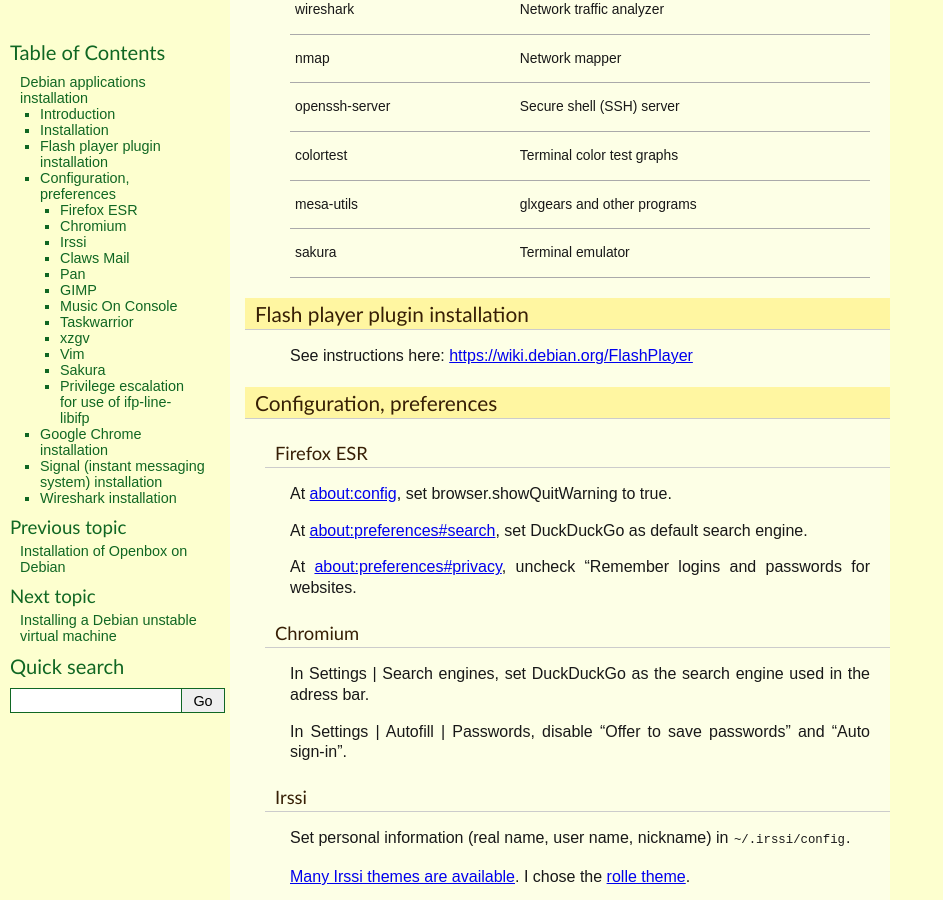
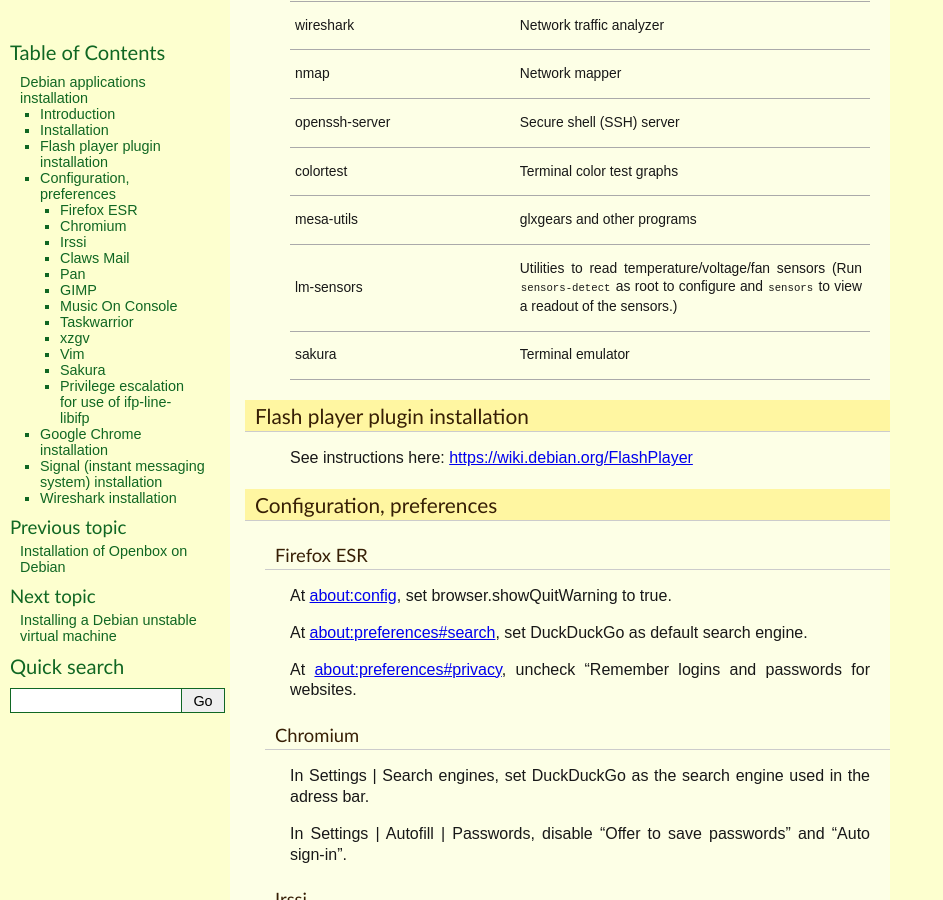
Before and after one commit to thierr26/thierr26_personal_notes_sphinx_sources, a Sphinx documentation site: the page built from source/debian_apps_install.rst, in a window 1280 px wide and 900 px high, scrolled down 5079 px. Shown: the whole window, without its empty margins (0-943 px from the left). Built offline with Sphinx 7.4.7, drawn with Linux system fonts in a browser that asks for light colours.

Commit message:
Add lm-sensors

```diff
--- a/source/debian_apps_install.rst
+++ b/source/debian_apps_install.rst
@@ -92,6 +92,7 @@
       openssh-server \
       colortest \
       mesa-utils \
+      lm-sensors \
       sakura # As root.
 
 .. list-table::
@@ -226,6 +227,9 @@
     - Terminal color test graphs
   * - mesa-utils
     - glxgears and other programs
+  * - lm-sensors
+    - Utilities to read temperature/voltage/fan sensors (Run ``sensors-detect``
+      as root to configure and ``sensors`` to view a readout of the sensors.)
   * - sakura
     - Terminal emulator
 
```
